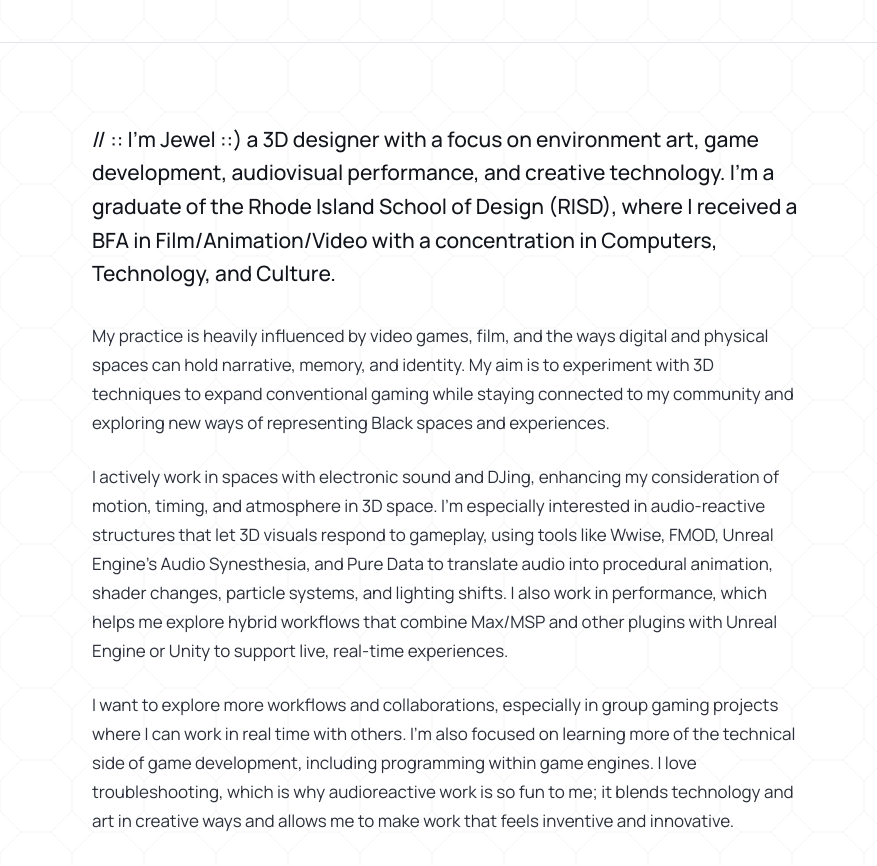
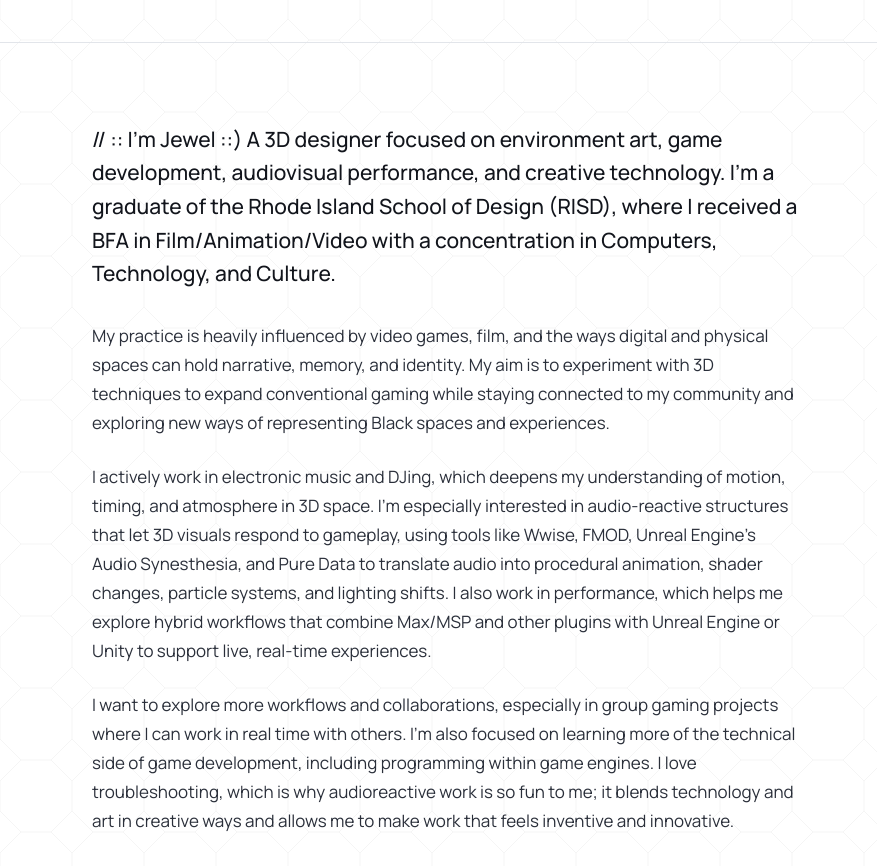
Before and after one commit to jewelleejohnson/jewelleejohnson.github.io, a plain HTML site: page index.html in a window 1280 px wide. Shown: the part 320-1186 px from the top of the page, 0-877 px from the left. Drawn offline with Linux system fonts and the light colour scheme.

Commit message:
Revise introduction paragraph for clarity and conciseness

```diff
--- a/index.html
+++ b/index.html
@@ -310,11 +310,11 @@ footer a:hover { color: var(--ink); border-color: var(--accent); }
   <div class="intro-section">
 
     <div class="description-container">
-      <p>// :: I’m Jewel ::) a 3D designer with a focus on environment art, game development, audiovisual performance, and creative technology. I’m a graduate of the Rhode Island School of Design (RISD), where I received a BFA in Film/Animation/Video with a concentration in Computers, Technology, and Culture. </p>
+      <p>// :: I’m Jewel ::) A 3D designer focused on environment art, game development, audiovisual performance, and creative technology. I’m a graduate of the Rhode Island School of Design (RISD), where I received a BFA in Film/Animation/Video with a concentration in Computers, Technology, and Culture. </p>
 
       <p>My practice is heavily influenced by video games, film, and the ways digital and physical spaces can hold narrative, memory, and identity. My aim is to experiment with 3D techniques to expand conventional gaming while staying connected to my community and exploring new ways of representing Black spaces and experiences.</p>
 
-      <p>I actively work in spaces with electronic sound and DJing, enhancing my consideration of motion, timing, and atmosphere in 3D space. I’m especially interested in audio-reactive structures that let 3D visuals respond to gameplay, using tools like Wwise, FMOD, Unreal Engine’s Audio Synesthesia, and Pure Data to translate audio into procedural animation, shader changes, particle systems, and lighting shifts. I also work in performance, which helps me explore hybrid workflows that combine Max/MSP and other plugins with Unreal Engine or Unity to support live, real-time experiences.</p>
+      <p>I actively work in electronic music and DJing, which deepens my understanding of motion, timing, and atmosphere in 3D space. I’m especially interested in audio-reactive structures that let 3D visuals respond to gameplay, using tools like Wwise, FMOD, Unreal Engine’s Audio Synesthesia, and Pure Data to translate audio into procedural animation, shader changes, particle systems, and lighting shifts. I also work in performance, which helps me explore hybrid workflows that combine Max/MSP and other plugins with Unreal Engine or Unity to support live, real-time experiences.</p>
 
       <p>I want to explore more workflows and collaborations, especially in group gaming projects where I can work in real time with others. I’m also focused on learning more of the technical side of game development, including programming within game engines. I love troubleshooting, which is why audioreactive work is so fun to me; it blends technology and art in creative ways and allows me to make work that feels inventive and innovative.</p>
 
```
